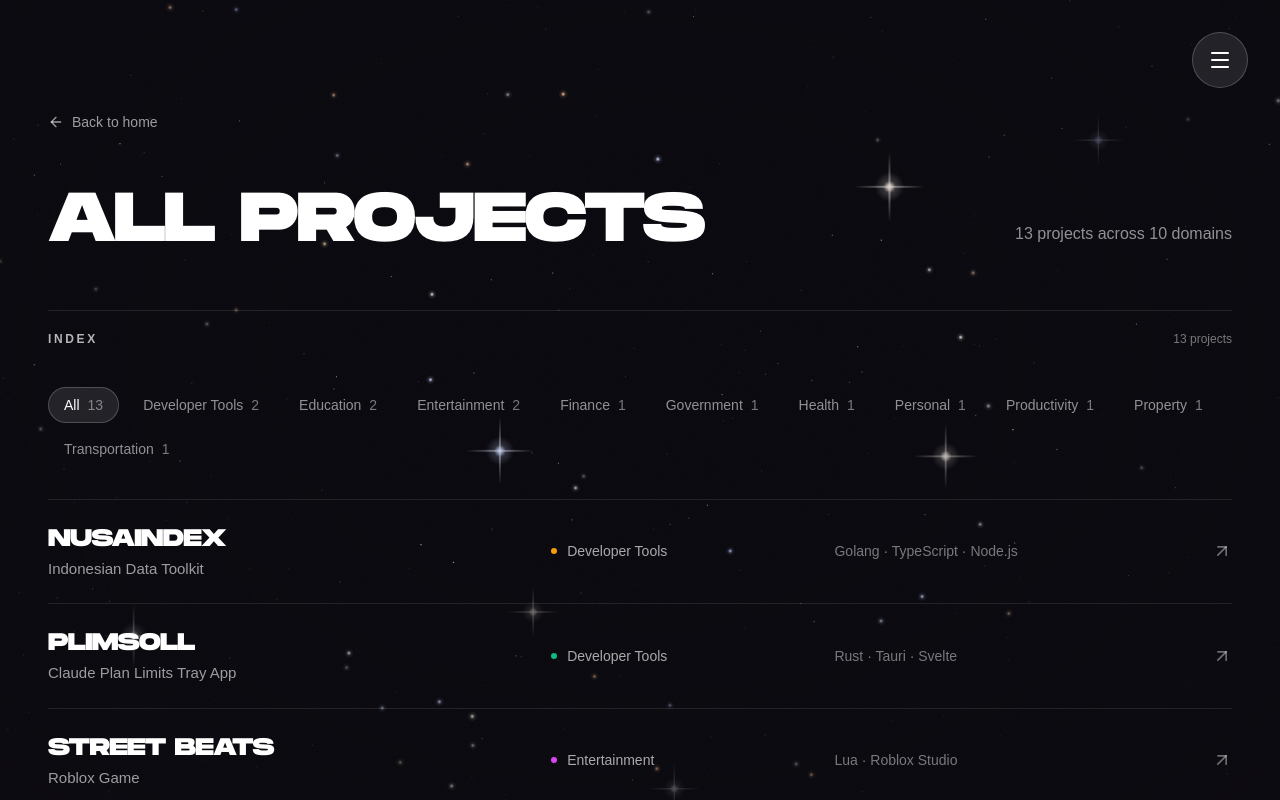
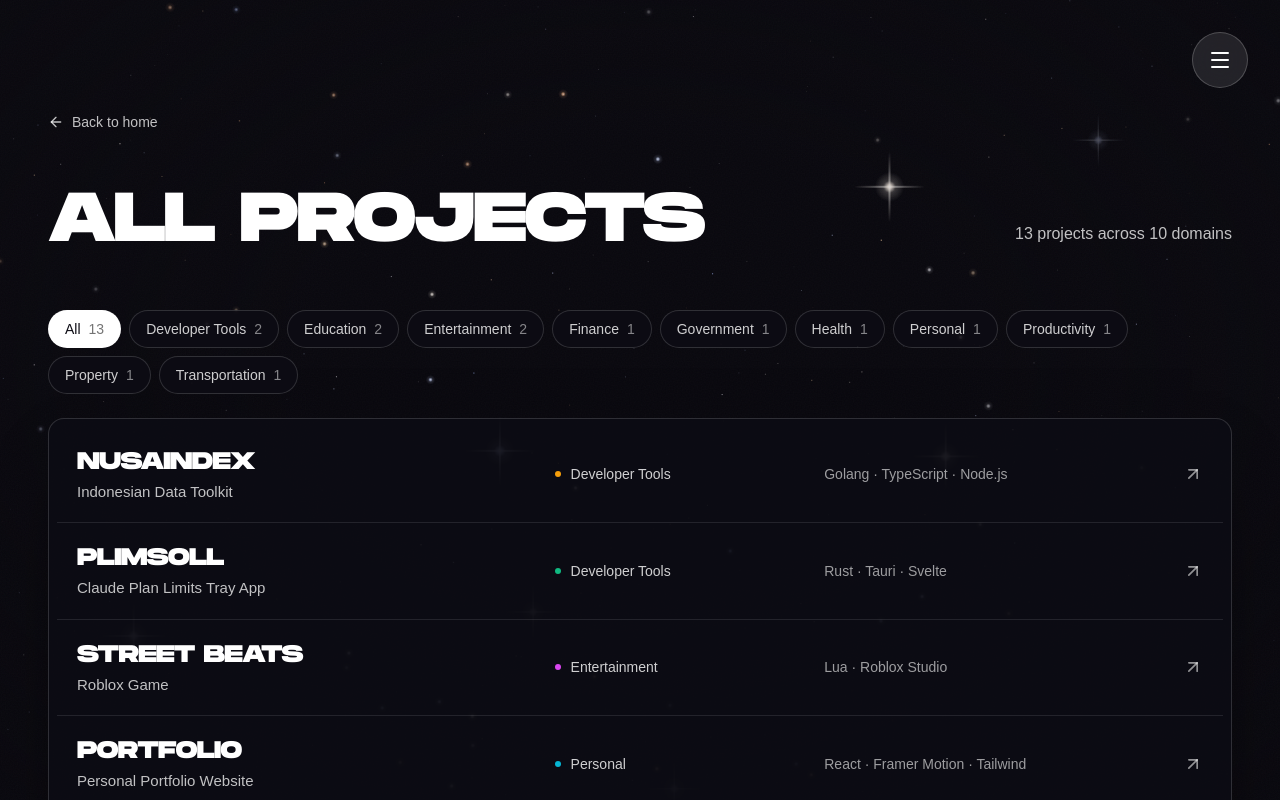
Before and after one commit to haikalmumtaz233/haikalmumtaz-com, a React (Vite) app: page /projects in a window 1280 px wide. Shown: the top 800 px of the page. Built offline with nearby package versions, Linux system fonts and the light colour scheme.

Commit message:
fix(projects): lift the index and filters off the sky for contrast

```diff
--- a/src/components/projects/DomainFilter.tsx
+++ b/src/components/projects/DomainFilter.tsx
@@ -23,20 +23,24 @@ const DomainFilter = ({ options, selected, onSelect }: DomainFilterProps) => (
           type="button"
           aria-pressed={isActive}
           onClick={() => onSelect(value)}
-          className={`relative shrink-0 rounded-full px-4 py-2 text-xs font-medium transition-colors duration-300 sm:text-sm ${
-            isActive ? 'text-white' : 'text-white/55 hover:text-white/85'
+          className={`relative shrink-0 rounded-full border px-4 py-2 text-xs font-medium transition-colors duration-300 sm:text-sm ${
+            isActive
+              ? 'border-transparent text-[#0d0c14]'
+              : 'border-white/15 bg-[#0d0c14]/85 text-white/80 hover:border-white/40 hover:text-white'
           }`}
         >
           {isActive && (
             <m.span
               layoutId="projectsActiveDomain"
-              className="absolute inset-0 rounded-full border border-white/20 bg-white/10"
+              className="absolute -inset-px rounded-full bg-white"
               transition={{ duration: 0.6, ease: easing.expo }}
             />
           )}
           <span className="relative z-10 flex items-center gap-2 whitespace-nowrap">
             {value}
-            <span className="tabular-nums text-white/45">{count}</span>
+            <span className={`tabular-nums ${isActive ? 'text-black/55' : 'text-white/50'}`}>
+              {count}
+            </span>
           </span>
         </button>
       );
--- a/src/components/projects/IndexRow.tsx
+++ b/src/components/projects/IndexRow.tsx
@@ -17,11 +17,11 @@ const IndexRow = ({ project, dimmed, onOpen, onHover }: IndexRowProps) => (
     onPointerEnter={(event) => {
       if (event.pointerType === 'mouse') onHover(project);
     }}
-    className={`group grid w-full grid-cols-[5.5rem_minmax(0,1fr)] items-center gap-x-4 border-b border-white/10 py-4 text-left transition-opacity duration-300 md:grid-cols-[minmax(0,1.5fr)_minmax(0,0.8fr)_minmax(0,1.1fr)_auto] md:gap-x-8 md:py-6 ${
-      dimmed ? 'opacity-40' : 'opacity-100'
+    className={`group grid w-full grid-cols-[5.5rem_minmax(0,1fr)] items-center gap-x-4 rounded-xl px-2.5 py-3.5 text-left transition-[opacity,background-color] duration-300 hover:bg-white/6 md:grid-cols-[minmax(0,1.5fr)_minmax(0,0.8fr)_minmax(0,1.1fr)_auto] md:gap-x-8 md:px-5 md:py-5 ${
+      dimmed ? 'opacity-50' : 'opacity-100'
     }`}
   >
-    <span className="block aspect-16/10 overflow-hidden rounded-md border border-white/10 bg-white/5 md:hidden">
+    <span className="block aspect-16/10 overflow-hidden rounded-md border border-white/15 bg-white/5 md:hidden">
       <img
         src={project.image}
         alt=""
@@ -35,10 +35,10 @@ const IndexRow = ({ project, dimmed, onOpen, onHover }: IndexRowProps) => (
       <span className="font-monument text-sm font-black uppercase leading-tight tracking-tight text-white md:text-2xl">
         {project.name}
       </span>
-      <span className="truncate text-sm text-white/60 md:text-[15px]">{project.subtitle}</span>
-      <span className="text-xs text-white/45 md:hidden">{project.domain}</span>
+      <span className="truncate text-sm text-white/75 md:text-[15px]">{project.subtitle}</span>
+      <span className="text-xs text-white/60 md:hidden">{project.domain}</span>
     </span>
-    <span className="hidden items-center gap-2.5 text-sm text-white/65 md:flex">
+    <span className="hidden items-center gap-2.5 text-sm text-white/80 md:flex">
       <span
         aria-hidden="true"
         className="size-1.5 shrink-0 rounded-full"
@@ -46,13 +46,13 @@ const IndexRow = ({ project, dimmed, onOpen, onHover }: IndexRowProps) => (
       />
       {project.domain}
     </span>
-    <span className="hidden truncate text-sm text-white/45 md:block">
+    <span className="hidden truncate text-sm text-white/60 md:block">
       {project.stack.slice(0, VISIBLE_STACK).join(' · ')}
     </span>
     <ArrowUpRight
       aria-hidden="true"
       size={20}
-      className="hidden text-white/40 transition duration-500 ease-expo group-hover:-translate-y-0.5 group-hover:translate-x-0.5 group-hover:text-white md:block"
+      className="hidden text-white/55 transition duration-500 ease-expo group-hover:-translate-y-0.5 group-hover:translate-x-0.5 group-hover:text-white md:block"
     />
   </button>
 );
--- a/src/components/projects/ProjectsHero.tsx
+++ b/src/components/projects/ProjectsHero.tsx
@@ -25,7 +25,7 @@ const ProjectsHero = () => {
             transition: { duration: 0.8, ease: easing.expo, delay: offset },
           })}
           onClick={() => navigate('/', { viewTransition: true })}
-          className="group flex items-center gap-2 text-white/60 hover:text-white transition-colors duration-300 mb-10 md:mb-14"
+          className="group flex items-center gap-2 text-white/75 hover:text-white transition-colors duration-300 mb-10 md:mb-14"
         >
           <ArrowLeft className="w-4 h-4 group-hover:-translate-x-1 transition-transform duration-300" />
           <span className="text-sm font-medium">Back to home</span>
@@ -37,7 +37,7 @@ const ProjectsHero = () => {
           delay={offset + 0.15}
           className="mb-0!"
           meta={
-            <p className="text-sm md:text-base text-white/55">
+            <p className="text-sm md:text-base text-white/75">
               {projects.length} projects across {domainCount} domains
             </p>
           }
--- a/src/components/projects/ProjectsIndex.tsx
+++ b/src/components/projects/ProjectsIndex.tsx
@@ -6,7 +6,6 @@ import { ALL_DOMAINS, domainFilters, filterByDomain } from '../../lib/projectInd
 import { easing } from '../../lib/motion';
 import { useIsMobile, useMediaQuery } from '../../hooks/useMediaQuery';
 import { usePrefersReducedMotion } from '../../hooks/usePrefersReducedMotion';
-import ProjectsLabel from './ProjectsLabel';
 import DomainFilter from './DomainFilter';
 import IndexRow from './IndexRow';
 import IndexPreview from './IndexPreview';
@@ -32,18 +31,17 @@ const ProjectsIndex = ({ onOpen }: ProjectsIndexProps) => {
     setHovered(null);
   };
   const showPreview = hasFinePointer && !isMobile && !prefersReducedMotion;
-  const label = visible.length === 1 ? 'project' : 'projects';
 
   return (
-    <section aria-labelledby="projects-index" className="relative pb-24 md:pb-32 2xl:pb-40">
+    <section aria-label="Project index" className="relative pb-24 md:pb-32 2xl:pb-40">
       <div className="shell">
-        <ProjectsLabel id="projects-index" title="Index" meta={`${visible.length} ${label}`} />
-        <div className="mt-8 mb-6 md:mt-10 md:mb-8">
+        <div className="mb-5 md:mb-6">
           <DomainFilter options={filters} selected={selectedDomain} onSelect={selectDomain} />
         </div>
 
+        <div className="min-h-[60vh]">
           <ul
-          className="min-h-[60vh] border-t border-white/10"
+            className="divide-y divide-white/10 rounded-2xl border border-white/15 bg-[#0d0c14]/92 p-1.5 shadow-[0_30px_80px_-40px_rgb(0_0_0/0.9)] md:p-2"
             onPointerLeave={() => setHovered(null)}
             aria-label="All projects"
           >
@@ -72,6 +70,7 @@ const ProjectsIndex = ({ onOpen }: ProjectsIndexProps) => {
             </AnimatePresence>
           </ul>
         </div>
+      </div>
 
       {showPreview && <IndexPreview projects={projects} active={hovered} />}
     </section>
--- a/src/components/projects/ProjectsLabel.tsx
+++ /dev/null
@@ -1,18 +0,0 @@
-import type { ReactNode } from 'react';
-
-interface ProjectsLabelProps {
-  id: string;
-  title: string;
-  meta: ReactNode;
-}
-
-const ProjectsLabel = ({ id, title, meta }: ProjectsLabelProps) => (
-  <div className="flex items-baseline justify-between gap-6 border-t border-white/10 pt-5">
-    <h2 id={id} className="text-xs font-semibold uppercase tracking-[0.22em] text-white/70">
-      {title}
-    </h2>
-    <p className="text-xs tabular-nums text-white/45">{meta}</p>
-  </div>
-);
-
-export default ProjectsLabel;
```
Lines whose indentation alone changed are shown as unchanged.
